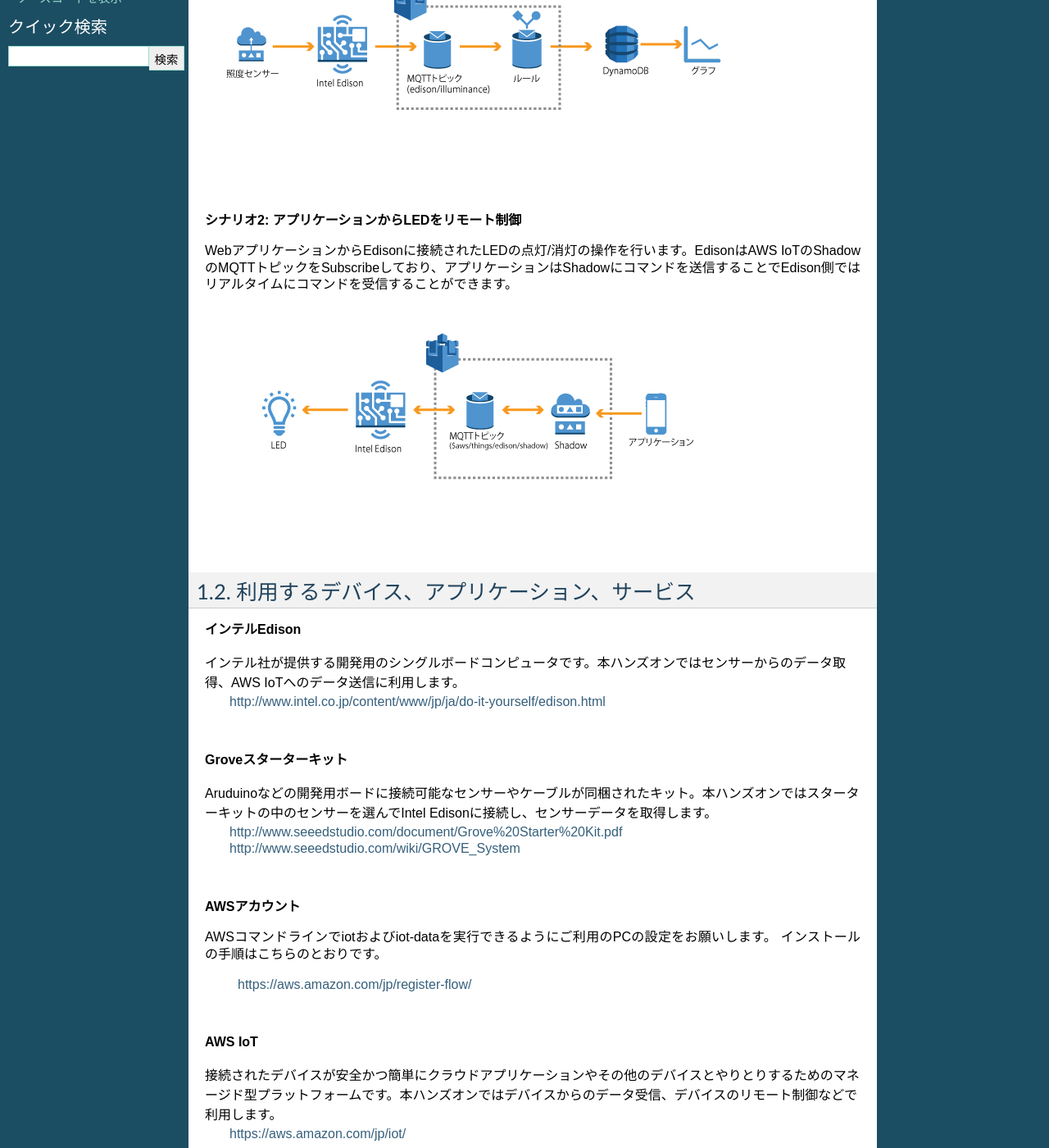
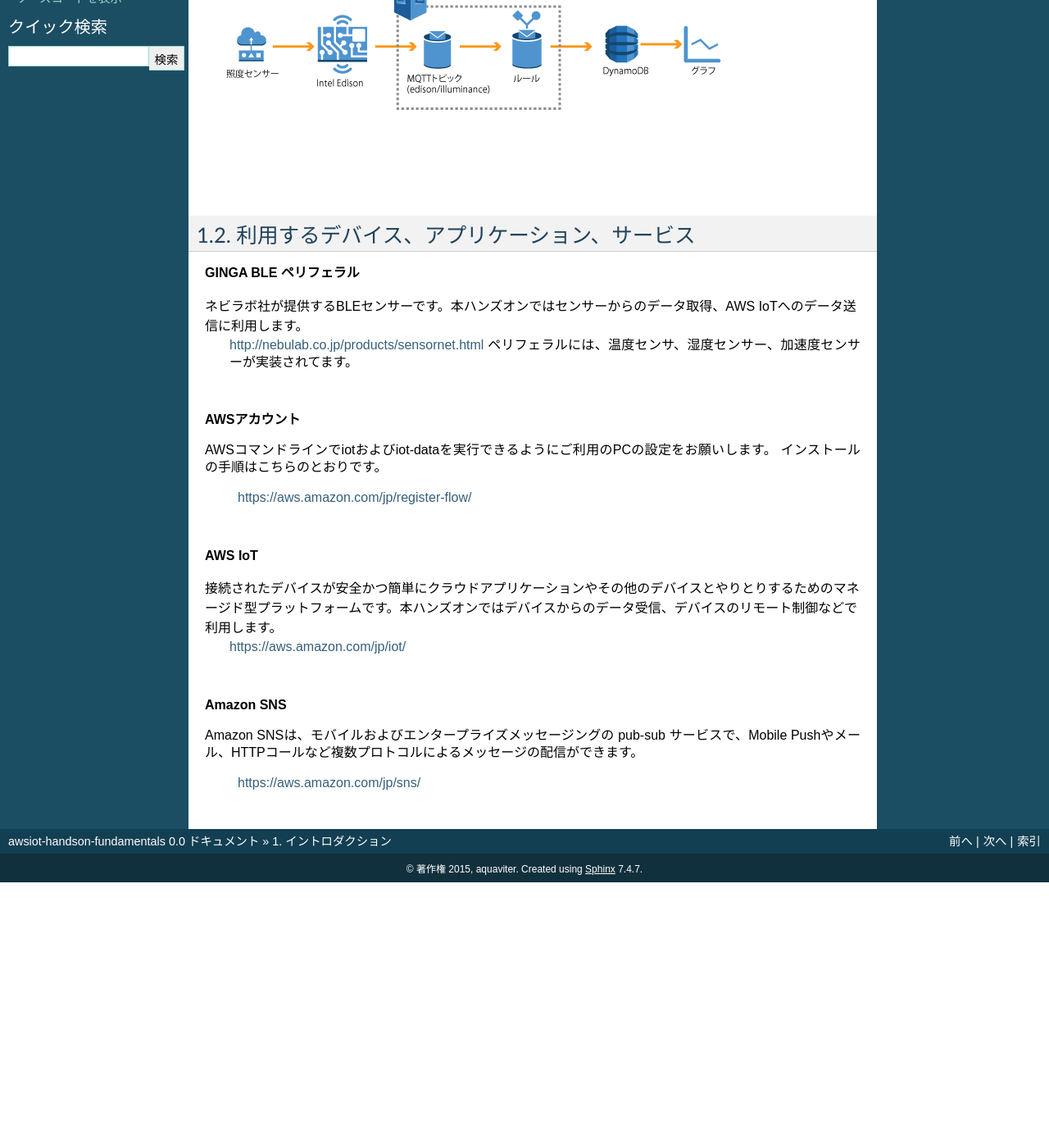
Before and after one commit to ToshiEna/kintone-aws-iot-handson-2015, a Sphinx documentation site: the page built from docs/source/01.rst, in a window 1280 px wide and 1400 px high, scrolled down 394 px. Shown: the whole window at 82% size. Built offline with Sphinx 7.4.7, drawn with Linux system fonts in a browser that asks for light colours; after the commit the page ends 1470 px from its top, so only the background shows below that; some of the changed text lies outside the part shown.

Commit message:
modified docs

```diff
--- a/docs/source/01.rst
+++ b/docs/source/01.rst
@@ -13,29 +13,14 @@
 
 |
 
-**シナリオ2: アプリケーションからLEDをリモート制御**
-
-WebアプリケーションからEdisonに接続されたLEDの点灯/消灯の操作を行います。EdisonはAWS IoTのShadowのMQTTトピックをSubscribeしており、アプリケーションはShadowにコマンドを送信することでEdison側ではリアルタイムにコマンドを受信することができます。
-
-.. image:: images/senario2.png
-
-
-
 利用するデバイス、アプリケーション、サービス
 ============================================
 
-**インテルEdison**
+**GINGA BLE ペリフェラル**
 
-インテル社が提供する開発用のシングルボードコンピュータです。本ハンズオンではセンサーからのデータ取得、AWS IoTへのデータ送信に利用します。
-    http://www.intel.co.jp/content/www/jp/ja/do-it-yourself/edison.html
-
-|
-
-**Groveスターターキット**
-
-Aruduinoなどの開発用ボードに接続可能なセンサーやケーブルが同梱されたキット。本ハンズオンではスターターキットの中のセンサーを選んでIntel Edisonに接続し、センサーデータを取得します。
-    http://www.seeedstudio.com/document/Grove%20Starter%20Kit.pdf
-    http://www.seeedstudio.com/wiki/GROVE_System
+ネビラボ社が提供するBLEセンサーです。本ハンズオンではセンサーからのデータ取得、AWS IoTへのデータ送信に利用します。
+    http://nebulab.co.jp/products/sensornet.html
+    ペリフェラルには、温度センサ、湿度センサー、加速度センサーが実装されてます。
 
 |
 
@@ -54,16 +39,8 @@
 
 |
 
-**Amazon DynamoDB**
+**Amazon SNS**
 
-マネージド型のNoSQLサービスで、高速で予測可能なパフォーマンスとシームレスな拡張性が特長です。本ハンズオンでは照度センサーで測定したデータを格納する時系列データベースとして利用します。
+Amazon SNSは、モバイルおよびエンタープライズメッセージングの pub-sub サービスで、Mobile Pushやメール、HTTPコールなど複数プロトコルによるメッセージの配信ができます。
 
-    https://aws.amazon.com/jp/dynamodb/
-
-|
-
-**Amazon CloudWatch**
-
-AWSクラウドリソースとAWSで実行するアプリケーションのモニタリングサービスです。メトリクスの収集、ログファイルの収集が可能です。本ハンズオンではCloudWatch Logsを利用してAWS IoTのログを収集、閲覧します。
-
-    https://aws.amazon.com/jp/cloudwatch/
+    https://aws.amazon.com/jp/sns/
--- a/docs/source/index.rst
+++ b/docs/source/index.rst
@@ -8,7 +8,6 @@
    :numbered:
 
    01
-   02
    03
    04
    05
@@ -22,6 +21,7 @@
 
 前提条件
 ========
+* kintoneの最低限の知識があること
 * インテルEdisonまたはRaspberry Piなどの機器で開発経験がある方
 * IoTを活用したアプリケーション構築をご検討されているデベロッパーの方
 * AWSクラウドを活用したシステム・アプリケーション開発に従事されている方
@@ -29,6 +29,7 @@
 
 注意事項
 ========
+* kintoneの開発者アカウントがあること
 * AWSのサービス利用料金は受講者の方にご負担いただきますよう、ご了承ください。
 * ハンズオンに必要な機材は貸出品となりますので、終了後は必ず返却をお願いします。
 
```
Also changed, not shown: other parts of docs/source/01.rst (+1 -1 lines), docs/source/02.rst (deleted, +0 -138 lines), 16 other files.
